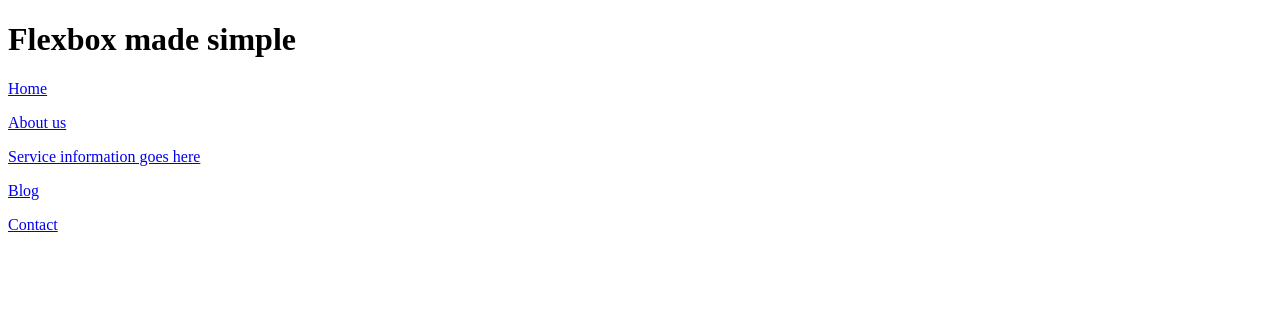
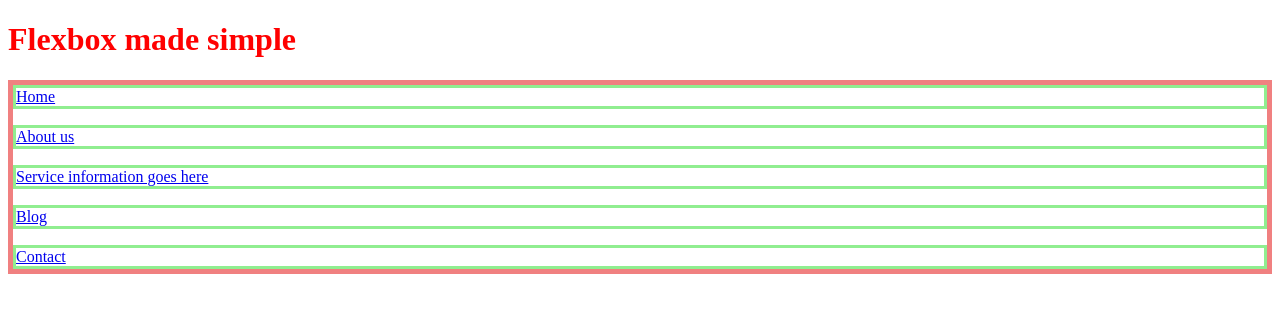
Before and after one commit to JhufredL/growing_and_shrinking_odin, a plain HTML site: page learn_flexbox_the_easy_way_video/exercise_1.html in a window 1280 px wide. Drawn offline with Linux system fonts and the light colour scheme.

Commit message:
feat: task

```diff
--- a/learn_flexbox_the_easy_way_video/exercise_1.html
+++ b/learn_flexbox_the_easy_way_video/exercise_1.html
@@ -9,17 +9,25 @@
             display: flex;
             flex-direction: column;
 
-            height: 50vh;
+            height: none;
             gap: 1rem;
 
             margin: 0;
             padding: 0;
             list-style: none;
+
+            border: 5px solid lightcoral;
+           /* justify-content: space-between; */
         }
 
         .nav-list li{
         /*    flex-grow: 1;
             flex-shrink: 1;  */
+            border: 3px solid lightgreen;
+        }
+
+        h1{
+            color: red;
         }
 
     </style>
```
